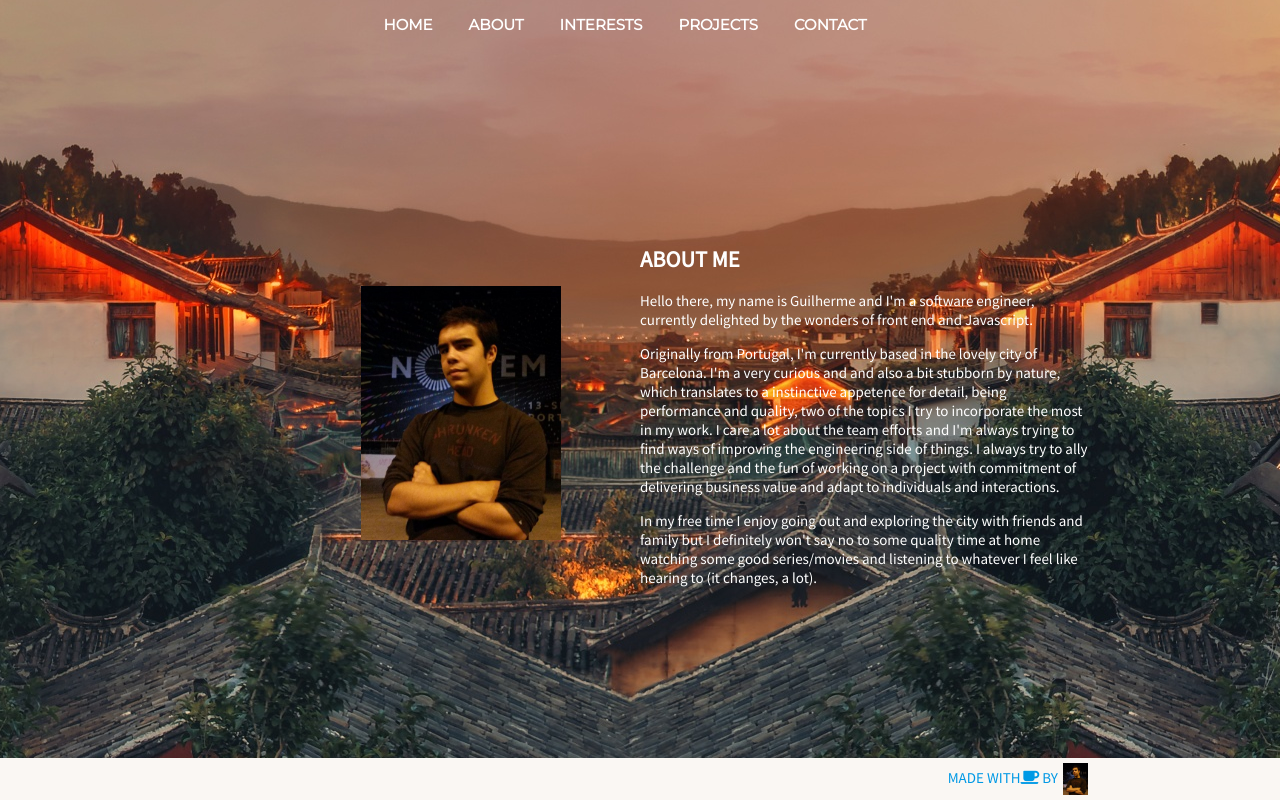
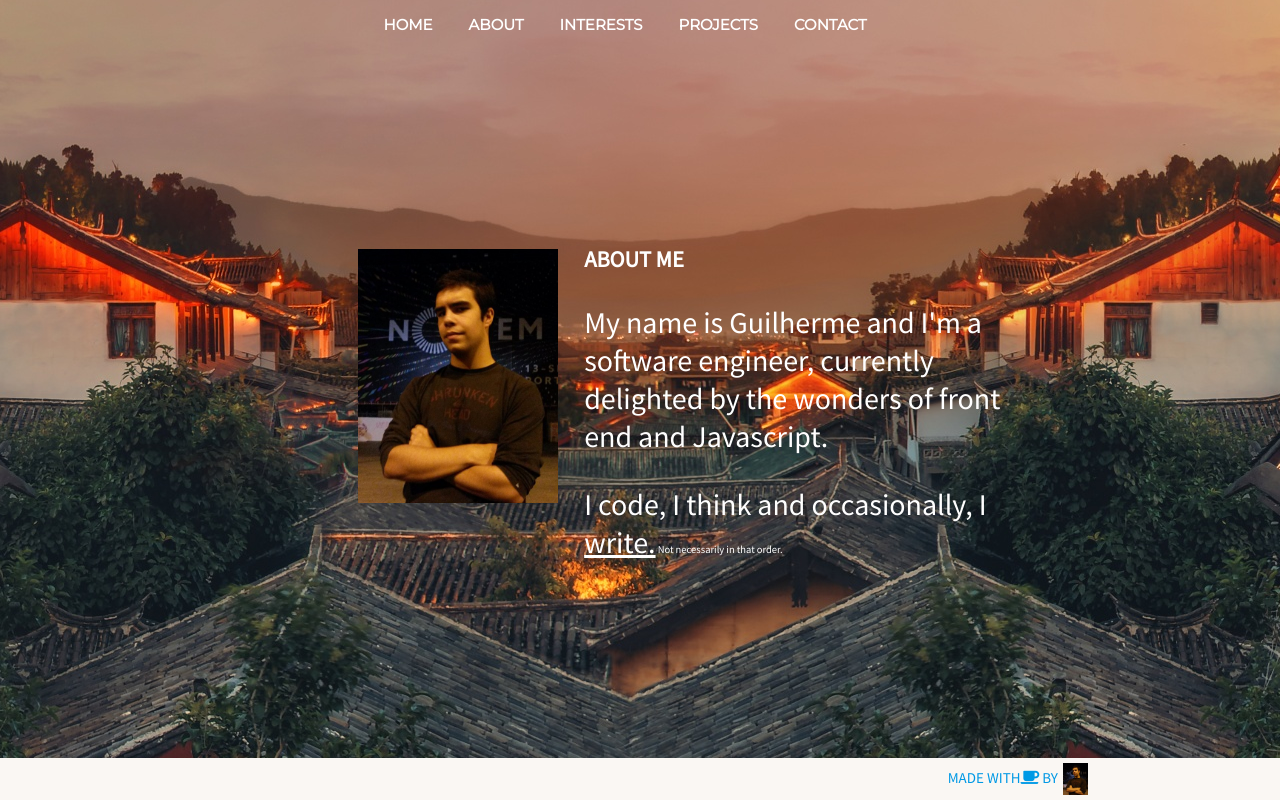
Before and after one commit to GuilhermeSCP/guilhermescp.github.io, a React app: page /about in a window 1280 px wide. Built offline with nearby package versions, Linux system fonts and the light colour scheme.

Commit message:
New simple version of the about

```diff
--- a/css/styles.css
+++ b/css/styles.css
@@ -117,12 +117,12 @@ i.fa-medium {
   background: white;
 }
 #about {
-  width: 70%;
+  width: 60%;
   margin: auto;
   max-width: 1400px;
 }
 #about_pic {
-  padding-top: 4rem;
+  padding-top: 1.5rem;
   width: 50%;
   float: left;
   padding-left: 10%;
@@ -136,13 +136,16 @@ i.fa-medium {
   float: left;
 }
 #about_content {
-  width: 50%;
+  width: 70%;
   float: left;
 }
 #about_content > h2 {
   text-align: left;
 }
-.about_text {
+#about_content .about_text,
+#about_content .about_text > a {
   text-align: left;
   text-transform: none;
+  font-size: 2rem;
+  color: #fff;
 }
--- a/src/components/about.jsx
+++ b/src/components/about.jsx
@@ -9,24 +9,15 @@ const About = () => (
       <h2> About Me </h2>
       <div>
         <p className="about_text">
-          {
-            "Hello there, my name is Guilherme and I'm a software engineer, currently delighted by the wonders of front end and Javascript."
-          }
+          {`My name is Guilherme and I'm a software engineer,
+            currently delighted by the wonders of front end and Javascript.`}
         </p>
         <p className="about_text">
-          {`Originally from Portugal, I'm currently based in the lovely city of Barcelona.
-              I'm a very curious and and also a bit stubborn by nature, which translates to a instinctive
-              appetence for detail, being performance and quality, two of the topics I try to
-              incorporate the most in my work.
-              I care a lot about the team efforts and I'm always trying to find ways of improving
-              the engineering side of things. I always try to ally the challenge and the fun of
-              working on a project with commitment of delivering business value and adapt to individuals
-              and interactions.`}
-        </p>
-        <p className="about_text">
-          {`In my free time I enjoy going out and exploring the city with friends and family
-              but I definitely won't say no to some quality time at home watching some good series/movies
-              and listening to whatever I feel like hearing to (it changes, a lot).`}
+          {'I code, I think and occasionally, I '}
+          <a href="https://medium.com/bynder-tech/creating-a-sdk-from-scratch-2809ded9fa8a">
+            {'write.'}
+          </a>
+          <span style={{ fontSize: '0.7rem' }}> Not necessarily in that order.</span>
         </p>
       </div>
     </div>
```
